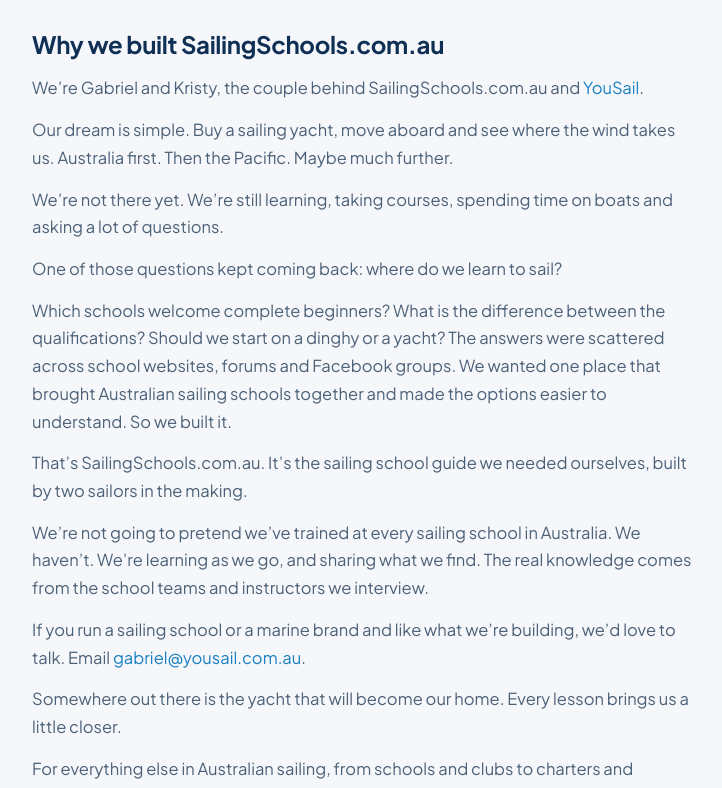
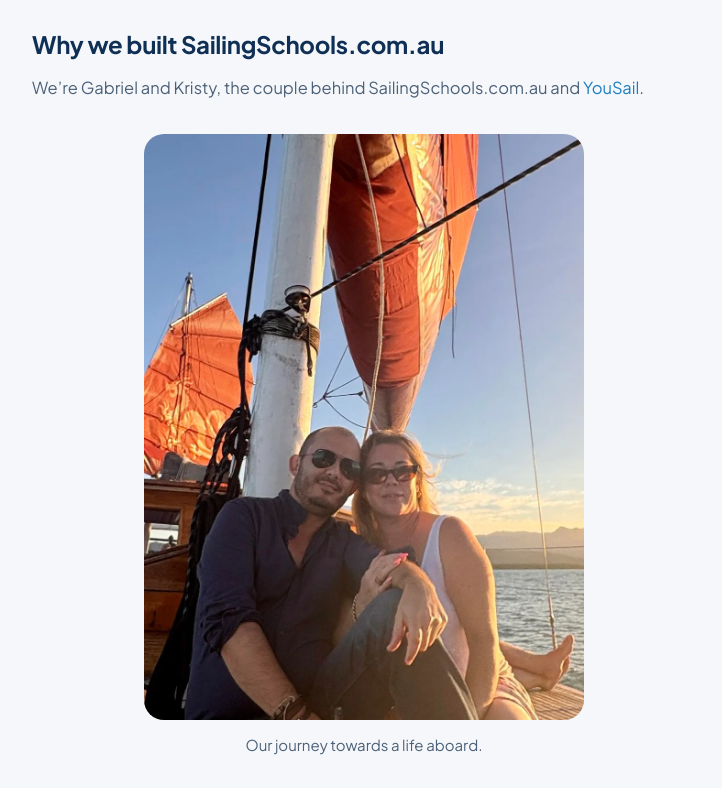
Before and after one commit to machuret/sailingschools, a Next.js app: page /about in a window 1280 px wide. Shown: the part 660-1448 px from the top of the page, without its empty margins (276-998 px from the left). Built offline with nearby package versions, Linux system fonts and the light colour scheme; no server answers.

Commit message:
Add supplied sailing photo to About Us

```diff
--- a/src/app/about/page.tsx
+++ b/src/app/about/page.tsx
@@ -1,5 +1,6 @@
 import type { Metadata } from 'next';
 import Link from 'next/link';
+import Image from 'next/image';
 import Breadcrumbs from '@/components/Breadcrumbs';
 import JsonLd from '@/components/JsonLd';
 import { webPage } from '@/lib/schema';
@@ -25,6 +26,17 @@
     <section className="sec"><article className="wrap" style={{ maxWidth: 760 }}>
       <h2 className="h3">Why we built SailingSchools.com.au</h2>
       <p className="copy">We’re Gabriel and Kristy, the couple behind SailingSchools.com.au and <a href="https://yousail.com.au/">YouSail</a>.</p>
+      <figure style={{ margin: '32px auto 40px', maxWidth: 440 }}>
+        <Image
+          src="/images/sailing/about-our-sailing-journey.webp"
+          alt="Two people aboard a sailing boat beneath orange sails at sunset."
+          width={960}
+          height={1279}
+          sizes="(max-width: 520px) calc(100vw - 40px), 440px"
+          style={{ display: 'block', width: '100%', height: 'auto', borderRadius: 20 }}
+        />
+        <figcaption className="copy" style={{ marginTop: 12, fontSize: 15, textAlign: 'center' }}>Our journey towards a life aboard.</figcaption>
+      </figure>
       <p className="copy">Our dream is simple. Buy a sailing yacht, move aboard and see where the wind takes us. Australia first. Then the Pacific. Maybe much further.</p>
       <p className="copy">We’re not there yet. We’re still learning, taking courses, spending time on boats and asking a lot of questions.</p>
       <p className="copy">One of those questions kept coming back: where do we learn to sail?</p>
```
Also changed, not shown: public/images/sailing/about-our-sailing-journey.webp (added).
